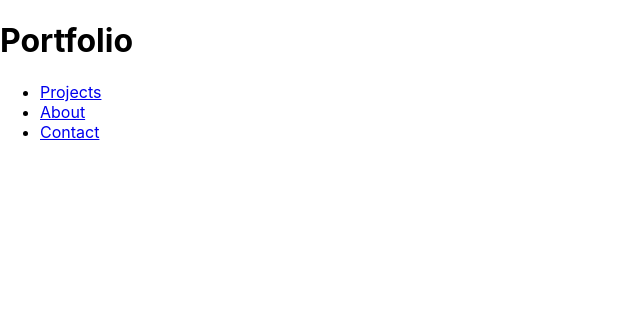
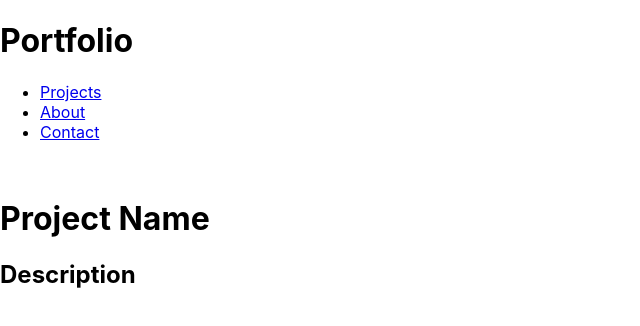
Before and after one commit to mateonav98/react-portfolio, a JavaScript app in the folder react-portfolio/: page / in a window 1280 px wide. Shown: the top 326 px of the page, without its empty margins (0-640 px from the left). Built offline with nearby package versions, Linux system fonts and the light colour scheme; the HTML template or start-up script is replaced by a standard one.

Commit message:
add projects function

```diff
--- a/react-portfolio/src/App.js
+++ b/react-portfolio/src/App.js
@@ -1,11 +1,13 @@
 import Header from "./components/Header";
 import Navigation from "./components/Navigation";
+import Projects from "./components/Projects";
 
 function App() {
   return (
     <div className="react-portfolio">
       <Header />
       <Navigation />
+      <Projects />
     </div>
   );
 }
--- a/react-portfolio/src/components/Projects.js
+++ b/react-portfolio/src/components/Projects.js
@@ -0,0 +1,20 @@
+
+
+const Projects = ({img, title, description, onClick}) => {
+  return (
+    <div
+    onClick={onClick}>
+    <div>
+      <img alt={title} className="h-full w-full object-cover" src={img}></img>
+    </div>
+    <h1>
+      {title ? title : "Project Name"}
+    </h1>
+    <h2>
+      {description ? description : "Description"}
+    </h2>
+  </div>
+  )
+}
+
+export default Projects
```
